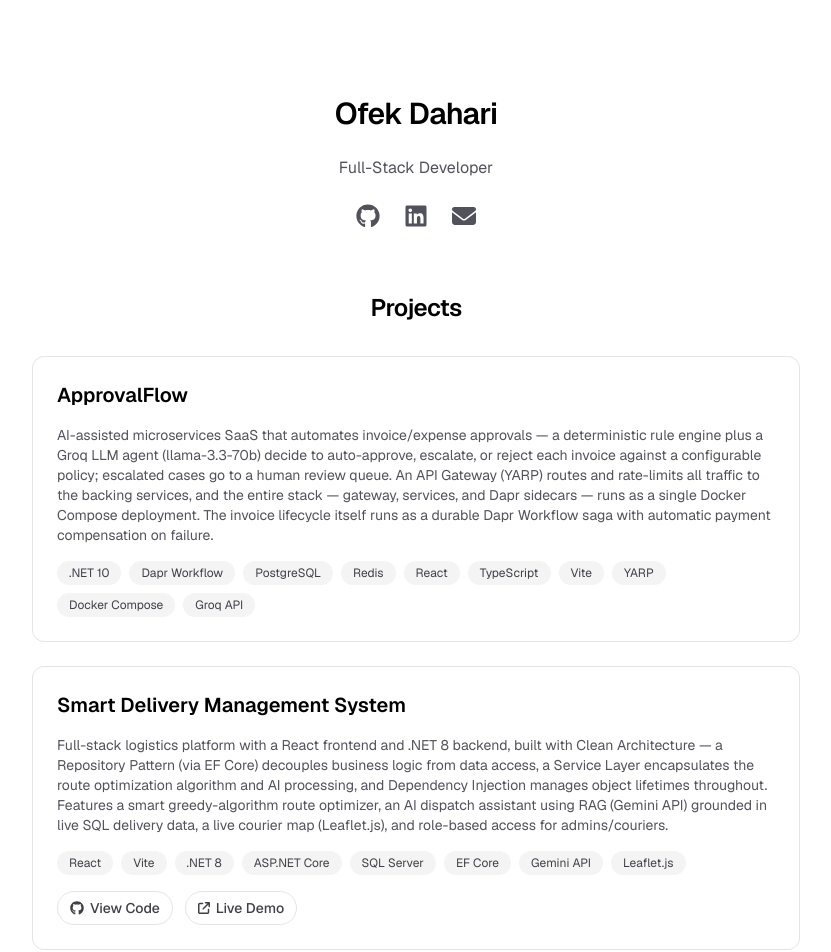
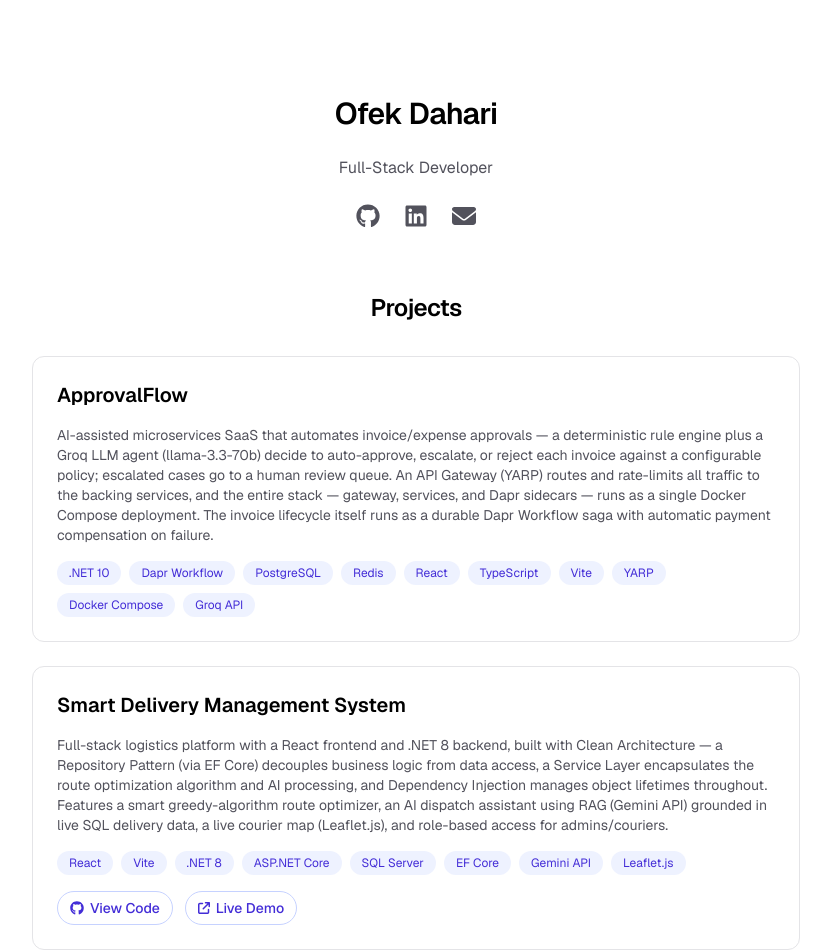
Before and after one commit to ofekda99/my-portfolio, a Next.js app: page / in a window 1280 px wide. Shown: the top 952 px of the page, without its empty margins (224-1055 px from the left). Built offline with nearby package versions, Linux system fonts and the light colour scheme.

Commit message:
Add indigo accent color to links, buttons, and tags

```diff
--- a/app/components/ProjectCard.tsx
+++ b/app/components/ProjectCard.tsx
@@ -31,7 +31,7 @@ export default function ProjectCard({
         {techStack.map((tech) => (
           <li
             key={tech}
-            className="rounded-full bg-zinc-100 px-3 py-1 text-xs text-zinc-700 dark:bg-zinc-900 dark:text-zinc-300"
+            className="rounded-full bg-indigo-50 px-3 py-1 text-xs text-indigo-700 dark:bg-indigo-950 dark:text-indigo-300"
           >
             {tech}
           </li>
@@ -44,7 +44,7 @@ export default function ProjectCard({
               href={githubUrl}
               target="_blank"
               rel="noopener noreferrer"
-              className="flex items-center gap-1.5 rounded-full border border-zinc-200 px-3 py-1.5 text-zinc-700 transition-colors hover:border-zinc-400 hover:bg-zinc-50 dark:border-zinc-800 dark:text-zinc-300 dark:hover:border-zinc-600 dark:hover:bg-zinc-900"
+              className="flex items-center gap-1.5 rounded-full border border-indigo-200 px-3 py-1.5 text-indigo-700 transition-colors hover:border-indigo-400 hover:bg-indigo-50 dark:border-indigo-900 dark:text-indigo-300 dark:hover:border-indigo-700 dark:hover:bg-indigo-950"
             >
               <FaGithub aria-hidden="true" size={14} />
               View Code
@@ -55,7 +55,7 @@ export default function ProjectCard({
               href={liveUrl}
               target="_blank"
               rel="noopener noreferrer"
-              className="flex items-center gap-1.5 rounded-full border border-zinc-200 px-3 py-1.5 text-zinc-700 transition-colors hover:border-zinc-400 hover:bg-zinc-50 dark:border-zinc-800 dark:text-zinc-300 dark:hover:border-zinc-600 dark:hover:bg-zinc-900"
+              className="flex items-center gap-1.5 rounded-full border border-indigo-200 px-3 py-1.5 text-indigo-700 transition-colors hover:border-indigo-400 hover:bg-indigo-50 dark:border-indigo-900 dark:text-indigo-300 dark:hover:border-indigo-700 dark:hover:bg-indigo-950"
             >
               <FaArrowUpRightFromSquare aria-hidden="true" size={12} />
               Live Demo
--- a/app/components/SocialLinks.tsx
+++ b/app/components/SocialLinks.tsx
@@ -18,7 +18,7 @@ export default function SocialLinks({ links }: { links: SocialLink[] }) {
           {...(external
             ? { target: "_blank", rel: "noopener noreferrer" }
             : {})}
-          className="text-zinc-600 transition-colors hover:text-zinc-950 dark:text-zinc-400 dark:hover:text-zinc-50"
+          className="text-zinc-600 transition-colors hover:text-indigo-600 dark:text-zinc-400 dark:hover:text-indigo-400"
         >
           <Icon size={24} />
         </a>
```
